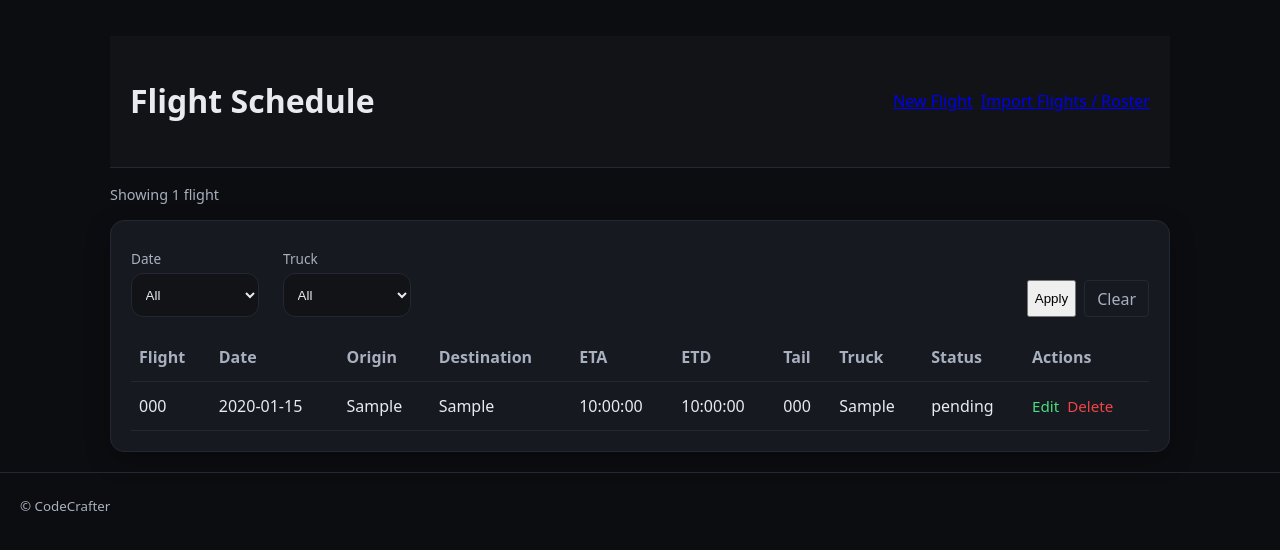
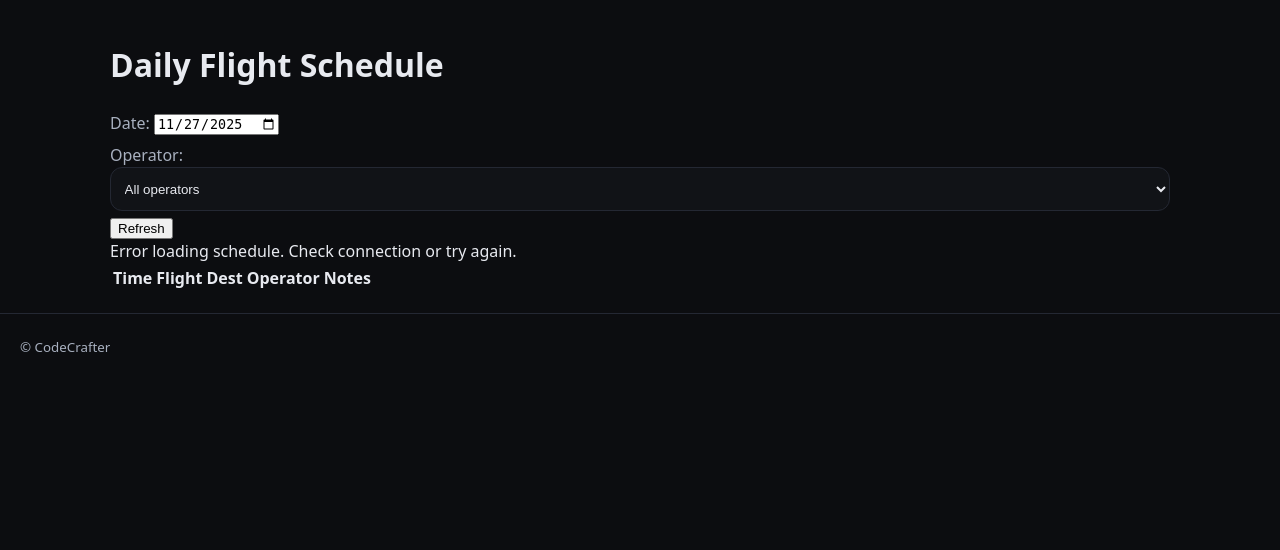
Before and after one commit to joesch21/Brain, a Flask app: page /schedule in a window 1280 px wide. Shown: the part 105-655 px from the top of the page. Run offline with Flask 3, Linux system fonts and the light colour scheme; the visitor is signed in with stand-in values (Sample User, id 1); tables that the repository leaves empty hold one stand-in row (values such as "Sample post"); lists and menus that the app fills with data are empty.

Commit message:
Add schedule page backed by CodeCrafter2 flights

```diff
--- a/app.py
+++ b/app.py
@@ -26,6 +26,7 @@ from dotenv import load_dotenv
 
 load_dotenv()  # loads OPENAI_API_KEY, FLASK_SECRET_KEY, etc.
 
+from config import CODE_CRAFTER2_API_BASE
 from services.orchestrator import BuildOrchestrator
 from services.fixer import FixService
 from services.knowledge import KnowledgeService
@@ -44,6 +45,7 @@ app.config["SQLALCHEMY_DATABASE_URI"] = raw_uri
 app.config["SQLALCHEMY_TRACK_MODIFICATIONS"] = False
 app.config["ADMIN_KEY"] = os.getenv("ADMIN_KEY")
 app.config["SUPERVISOR_KEY"] = os.getenv("SUPERVISOR_KEY")
+app.config["CODE_CRAFTER2_API_BASE"] = CODE_CRAFTER2_API_BASE
 
 SUPPORTED_ROLES = ("admin", "supervisor", "refueler", "viewer")
 ROLE_CHOICES = ("admin", "supervisor", "refueler", "viewer")
@@ -633,38 +635,13 @@ def employee_delete(employee_id):
 @require_role("refueler", "supervisor", "admin")
 def schedule_page():
     """
-    Flight schedule page, now backed by the Flight table.
-    Supports simple date and truck filters via query parameters.
+    Flight schedule page backed by CodeCrafter2's API.
     """
-    q_date_str = request.args.get("date", "").strip()
-    q_truck = request.args.get("truck", "").strip()
-
-    query = Flight.query
-
-    # Optional date filter
-    q_date = _parse_date(q_date_str)
-    if q_date:
-        query = query.filter(Flight.date == q_date)
-
-    # Optional truck filter (partial match)
-    if q_truck:
-        query = query.filter(Flight.truck_assignment.ilike(f"%{q_truck}%"))
-
-    flights = query.order_by(Flight.date.asc(), Flight.eta_local.asc()).all()
-
-    # Build distinct date and truck lists for filter UI
-    date_rows = db.session.query(Flight.date).distinct().all()
-    truck_rows = db.session.query(Flight.truck_assignment).distinct().all()
-    filter_dates = sorted([r[0] for r in date_rows if r[0] is not None])
-    filter_trucks = sorted([r[0] for r in truck_rows if r[0]])
+    api_base = app.config.get("CODE_CRAFTER2_API_BASE", "")
 
     return render_template(
         "schedule.html",
-        flights=flights,
-        filter_date=q_date_str,
-        filter_truck=q_truck,
-        filter_dates=filter_dates,
-        filter_trucks=filter_trucks,
+        api_base_url=api_base,
     )
 
 
--- /dev/null
+++ b/config.py
@@ -0,0 +1,6 @@
+import os
+
+CODE_CRAFTER2_API_BASE = os.environ.get(
+    "CODE_CRAFTER2_API_BASE",
+    "http://localhost:5000",
+)
--- /dev/null
+++ b/static/js/schedule.js
@@ -0,0 +1,113 @@
+// schedule.js
+// Drives the /schedule page: loads flights from CodeCrafter2 and renders a table.
+
+(function () {
+  const root = document.getElementById("schedule-root");
+  if (!root) return;
+
+  const apiBase = root.getAttribute("data-api-base") || "";
+  const dateInput = document.getElementById("schedule-date");
+  const operatorSelect = document.getElementById("operator-filter");
+  const refreshButton = document.getElementById("refresh-schedule");
+  const statusDiv = document.getElementById("schedule-status");
+  const tableBody = document.querySelector("#schedule-table tbody");
+
+  function formatDateForApi(date) {
+    const year = date.getFullYear();
+    const month = String(date.getMonth() + 1).padStart(2, "0");
+    const day = String(date.getDate()).padStart(2, "0");
+    return `${year}-${month}-${day}`;
+  }
+
+  function setDefaultDate() {
+    const today = new Date();
+    dateInput.value = formatDateForApi(today);
+  }
+
+  async function loadSchedule() {
+    const dateVal = dateInput.value;
+    if (!dateVal) {
+      statusDiv.textContent = "Please select a date.";
+      return;
+    }
+
+    statusDiv.textContent = "Loading…";
+
+    try {
+      const url = `${apiBase}/api/flights?date=${encodeURIComponent(dateVal)}`;
+      const res = await fetch(url);
+      if (!res.ok) {
+        throw new Error(`HTTP ${res.status}`);
+      }
+
+      const data = await res.json();
+      if (!data.ok) {
+        throw new Error(data.error || "Unknown error");
+      }
+
+      renderRows(data.flights || []);
+    } catch (err) {
+      console.error("Failed to load schedule", err);
+      statusDiv.textContent = "Error loading schedule. Check connection or try again.";
+      tableBody.innerHTML = "";
+    }
+  }
+
+  function sortFlightsByTime(flights) {
+    return [...flights].sort((a, b) => {
+      const timeA = (a.time_local || "").padStart(5, "0");
+      const timeB = (b.time_local || "").padStart(5, "0");
+      return timeA.localeCompare(timeB);
+    });
+  }
+
+  function renderRows(flights) {
+    const operatorFilter = (operatorSelect.value || "").toUpperCase();
+    tableBody.innerHTML = "";
+
+    const filtered = sortFlightsByTime(flights).filter((f) => {
+      if (!operatorFilter) return true;
+      return (f.operator_code || "").toUpperCase() === operatorFilter;
+    });
+
+    if (filtered.length === 0) {
+      statusDiv.textContent = "No flights found for this date / operator.";
+      return;
+    }
+
+    statusDiv.textContent = `Showing ${filtered.length} flights.`;
+
+    for (const f of filtered) {
+      const tr = document.createElement("tr");
+
+      const tdTime = document.createElement("td");
+      tdTime.textContent = f.time_local || "";
+      tr.appendChild(tdTime);
+
+      const tdFlight = document.createElement("td");
+      tdFlight.textContent = f.flight_number || "";
+      tr.appendChild(tdFlight);
+
+      const tdDest = document.createElement("td");
+      tdDest.textContent = f.destination || "";
+      tr.appendChild(tdDest);
+
+      const tdOperator = document.createElement("td");
+      tdOperator.textContent = f.operator_code || "";
+      tr.appendChild(tdOperator);
+
+      const tdNotes = document.createElement("td");
+      tdNotes.textContent = f.notes || "";
+      tr.appendChild(tdNotes);
+
+      tableBody.appendChild(tr);
+    }
+  }
+
+  refreshButton.addEventListener("click", loadSchedule);
+  dateInput.addEventListener("change", loadSchedule);
+  operatorSelect.addEventListener("change", loadSchedule);
+
+  setDefaultDate();
+  loadSchedule();
+})();
--- a/templates/schedule.html
+++ b/templates/schedule.html
@@ -1,200 +1,53 @@
 {% extends "_layout.html" %}
-{% block title %}Schedule — Office Manager{% endblock %}
+{% block title %}Daily Flight Schedule{% endblock %}
 {% block content %}
-<style>
-  .card { background: var(--elev); border: 1px solid var(--line); border-radius: var(--radius); padding: var(--pad); box-shadow: var(--shadow); }
-  .schedule-table { width: 100%; border-collapse: collapse; }
-  .schedule-table th, .schedule-table td { padding: 0.75rem 0.5rem; border-bottom: 1px solid var(--line); text-align: left; }
-  .schedule-table th { color: var(--muted); font-weight: 600; }
-  .link-small { color: var(--accent); text-decoration: none; font-size: 0.95rem; }
-  .link-small:hover, .link-small:focus { text-decoration: underline; }
-  .link-danger { color: var(--danger); }
-  .link-disabled { color: var(--muted); font-size: 0.95rem; }
-  .actions { display: flex; gap: 0.5rem; align-items: center; }
-  .cc-toolbar { display: flex; align-items: center; gap: 1rem; justify-content: space-between; margin-bottom: 1rem; }
-  .cc-toolbar-actions { display: flex; gap: 0.5rem; }
-  .cc-filter-bar {
-    display: flex;
-    flex-wrap: wrap;
-    gap: 0.75rem 1.5rem;
-    margin-bottom: 1rem;
-    align-items: flex-end;
-  }
-  .cc-filter-field label {
-    display: block;
-    font-size: 0.85rem;
-    color: var(--muted);
-    margin-bottom: 0.25rem;
-  }
-  .cc-filter-field select,
-  .cc-filter-field input[type="date"] {
-    min-width: 8rem;
-  }
-  .cc-filter-actions {
-    display: flex;
-    gap: 0.5rem;
-    margin-left: auto;
-  }
-  .cc-button-ghost {
-    border: 1px solid var(--line);
-    background: transparent;
-    color: var(--muted);
-    padding: 0.35rem 0.75rem;
-    border-radius: var(--radius-sm, 4px);
-    text-decoration: none;
-  }
-  .cc-active-filters {
-    display: flex;
-    flex-wrap: wrap;
-    gap: 0.5rem;
-    align-items: center;
-    margin: 0.25rem 0 0.75rem;
-  }
-  .cc-active-filters-label {
-    font-size: 0.85rem;
-    color: var(--muted);
-  }
-  .cc-pill {
-    display: inline-flex;
-    align-items: center;
-    padding: 0.15rem 0.6rem;
-    border-radius: 999px;
-    border: 1px solid var(--line);
-    font-size: 0.8rem;
-    background: rgba(255, 255, 255, 0.02);
-  }
-  .cc-pill--clear {
-    cursor: pointer;
-    text-decoration: none;
-  }
-  .cc-summary {
-    margin-top: 0.25rem;
-    font-size: 0.9rem;
-    color: var(--muted);
-  }
-</style>
+<div class="container">
+  <h1>Daily Flight Schedule</h1>
 
-{% set current_role = get_current_role() %}
-<div class="cc-toolbar">
-  <h1>Flight Schedule</h1>
-  {% if current_role in ["supervisor", "admin"] %}
-    <div class="cc-toolbar-actions">
-      <a href="{{ url_for('flight_create') }}" class="cc-button-primary">
-        New Flight
-      </a>
-      <a href="{{ url_for('admin_import_index') }}" class="cc-button-secondary">
-        Import Flights / Roster
-      </a>
-    </div>
-  {% endif %}
+  <div id="schedule-root" data-api-base="{{ api_base_url | safe }}">
+    <div class="schedule-filters">
+      <label for="schedule-date">
+        Date:
+        <input type="date" id="schedule-date" />
+      </label>
+
+      <label for="operator-filter">
+        Operator:
+        <select id="operator-filter">
+          <option value="">All operators</option>
+          <option value="AJ">AJ</option>
+          <option value="RB">RB</option>
+          <option value="EG">EG</option>
+          <option value="TH">TH</option>
+          <option value="BM">BM</option>
+          <option value="DW">DW</option>
+          <option value="JSC">JSC</option>
+        </select>
+      </label>
+
+      <button id="refresh-schedule" class="cc-button-secondary">Refresh</button>
     </div>
 
-{% set total_flights = flights|length %}
-<p class="cc-summary">
-  Showing {{ total_flights }} flight{% if total_flights != 1 %}s{% endif %}
-  {# Optional filter context if previous CWOs added filters #}
-  {% if (filter_date is defined and filter_date) or (filter_truck is defined and filter_truck) %}
-    &mdash;
-    {% if filter_date is defined and filter_date %}
-      date: {{ filter_date }}
-    {% endif %}
-    {% if filter_truck is defined and filter_truck %}
-      {% if filter_date is defined and filter_date %}, {% endif %}
-      truck: {{ filter_truck }}
-    {% endif %}
-  {% endif %}
-</p>
-
-<section class="card">
-
-  {% if filter_date or filter_truck %}
-  <div class="cc-active-filters" aria-label="Active filters">
-    <span class="cc-active-filters-label">Active filters:</span>
-    {% if filter_date %}
-      <span class="cc-pill">Date: {{ filter_date }}</span>
-    {% endif %}
-    {% if filter_truck %}
-      <span class="cc-pill">Truck: {{ filter_truck }}</span>
-    {% endif %}
-    <a href="{{ url_for('schedule_page') }}" class="cc-pill cc-pill--clear">
-      Clear all ✕
-    </a>
-  </div>
-  {% endif %}
-
-  <form method="get" class="cc-filter-bar">
-    <div class="cc-filter-field">
-      <label for="schedule_filter_date">Date</label>
-      <select id="schedule_filter_date" name="date">
-        <option value="">All</option>
-        {% for d in filter_dates %}
-          <option value="{{ d }}" {% if filter_date == d|string %}selected{% endif %}>
-            {{ d }}
-          </option>
-        {% endfor %}
-      </select>
-    </div>
-
-    <div class="cc-filter-field">
-      <label for="schedule_filter_truck">Truck</label>
-      <select id="schedule_filter_truck" name="truck">
-        <option value="">All</option>
-        {% for t in filter_trucks %}
-          <option value="{{ t }}" {% if filter_truck == t %}selected{% endif %}>
-            {{ t }}
-          </option>
-        {% endfor %}
-      </select>
-    </div>
-
-    <div class="cc-filter-actions">
-      <button type="submit" class="cc-button-secondary">Apply</button>
-      <a href="{{ url_for('schedule_page') }}" class="cc-button-ghost">Clear</a>
-    </div>
-  </form>
+    <div id="schedule-status" class="schedule-status">Loading…</div>
 
     <div class="table-wrapper">
-    <table class="schedule-table">
+      <table id="schedule-table" class="schedule-table">
         <thead>
           <tr>
+            <th>Time</th>
             <th>Flight</th>
-          <th>Date</th>
-          <th>Origin</th>
-          <th>Destination</th>
-          <th>ETA</th>
-          <th>ETD</th>
-          <th>Tail</th>
-          <th>Truck</th>
-          <th>Status</th>
-          <th>Actions</th>
+            <th>Dest</th>
+            <th>Operator</th>
+            <th>Notes</th>
           </tr>
         </thead>
         <tbody>
-        {% for f in flights %}
-        <tr>
-          <td>{{ f.flight_number }}</td>
-          <td>{{ f.date }}</td>
-          <td>{{ f.origin or "-" }}</td>
-          <td>{{ f.destination or "-" }}</td>
-          <td>{{ f.eta_local or "-" }}</td>
-          <td>{{ f.etd_local or "-" }}</td>
-          <td>{{ f.tail_number or "-" }}</td>
-          <td>{{ f.truck_assignment or "-" }}</td>
-          <td>{{ f.status }}</td>
-          {% if current_role in ['supervisor', 'admin'] %}
-          <td>
-            <div class="actions">
-              <a href="{{ url_for('flight_edit', flight_id=f.id) }}" class="link-small">Edit</a>
-              <a href="{{ url_for('flight_confirm_delete', flight_id=f.id) }}" class="link-small link-danger">Delete</a>
-            </div>
-          </td>
-          {% else %}
-          <td><span class="link-disabled">View only</span></td>
-          {% endif %}
-        </tr>
-        {% endfor %}
+          <!-- rows injected by JS -->
         </tbody>
       </table>
     </div>
-</section>
+  </div>
+</div>
+
+<script src="{{ url_for('static', filename='js/schedule.js') }}"></script>
 {% endblock %}
```
Lines whose indentation alone changed are shown as unchanged.
